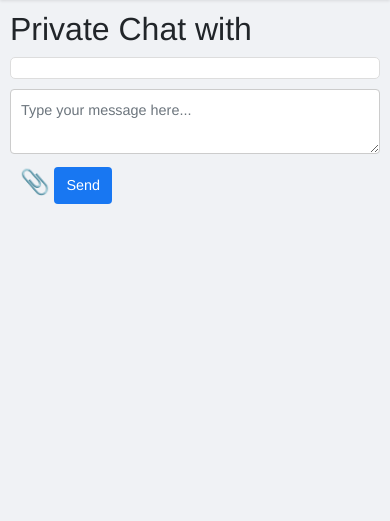
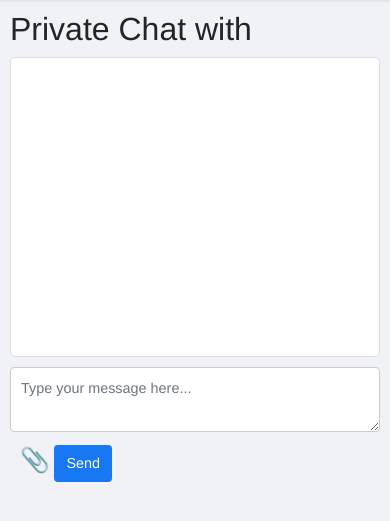
Before and after one commit to manuelleo010/frenzhub.github.io, a Flask app: template templates/personal_chat.html in a window 390 px wide. Shown: the part 142-663 px from the top of the page. Run offline with Flask 3, Linux system fonts and the light colour scheme; the template is opened without the code that fills it: values that come from a table or form of the project are taken from there, others are empty; some libraries are stand-ins or nearby versions.

Commit message:
height changes

```diff
--- a/static/styles.css
+++ b/static/styles.css
@@ -54,15 +54,28 @@ body {
 }
 
 /* Chat box styles */
+/* Set a fixed height so that the area doesn't collapse */
 #chat-box, #private-chat-box {
     background-color: #fff;
     border-radius: 5px;
     padding: 10px;
     border: 1px solid #ddd;
-    max-height: 450px; /* Increased height for better visibility */
+    height: 450px;         /* Fixed height */
     overflow-y: auto;
     margin-bottom: 10px;
 }
+
+/* Alternatively, you can use min-height instead:
+#chat-box, #private-chat-box {
+    background-color: #fff;
+    border-radius: 5px;
+    padding: 10px;
+    border: 1px solid #ddd;
+    min-height: 450px;
+    overflow-y: auto;
+    margin-bottom: 10px;
+}
+*/
 
 /* Message styling */
 #chat-box p, #private-chat-box p {
@@ -127,7 +140,7 @@ button.btn {
     }
 
     #chat-box, #private-chat-box {
-        max-height: 300px;
+        height: 300px; /* Smaller height on mobile */
         font-size: 0.9em;
     }
 
```
